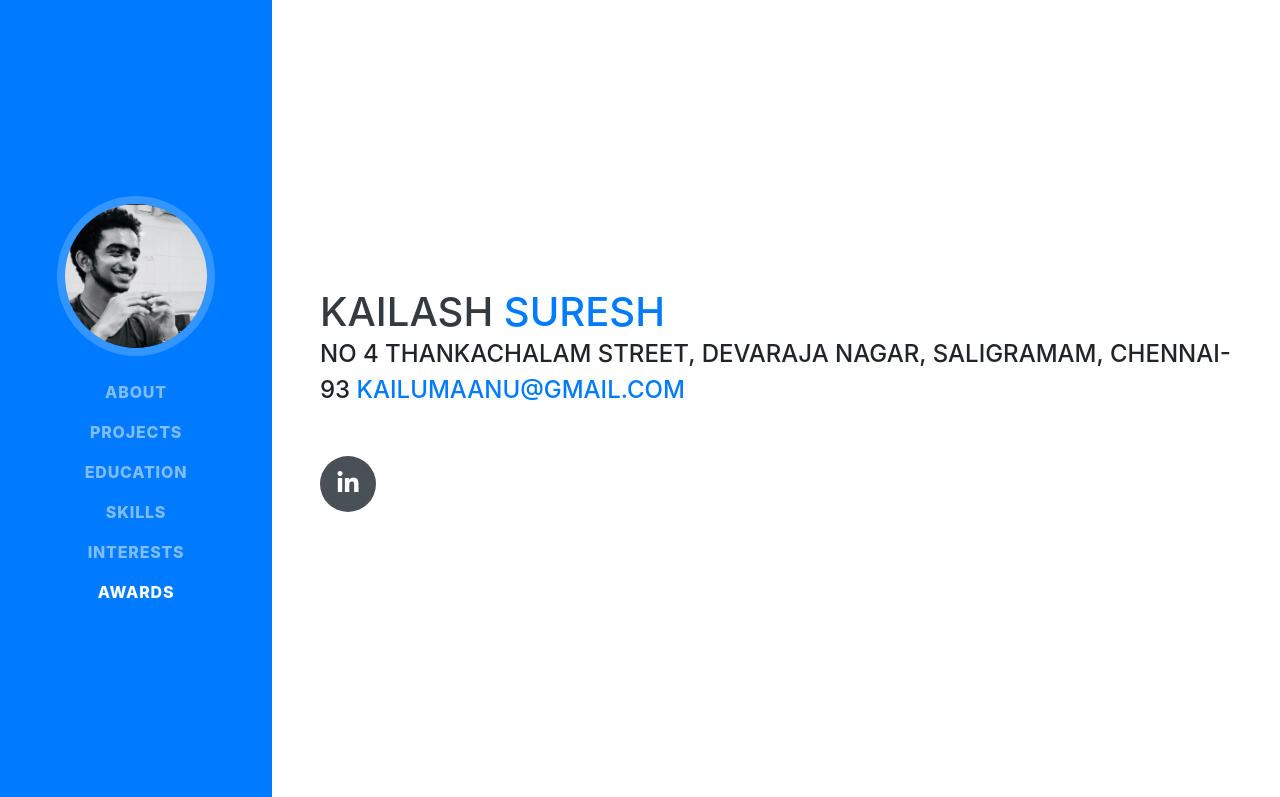
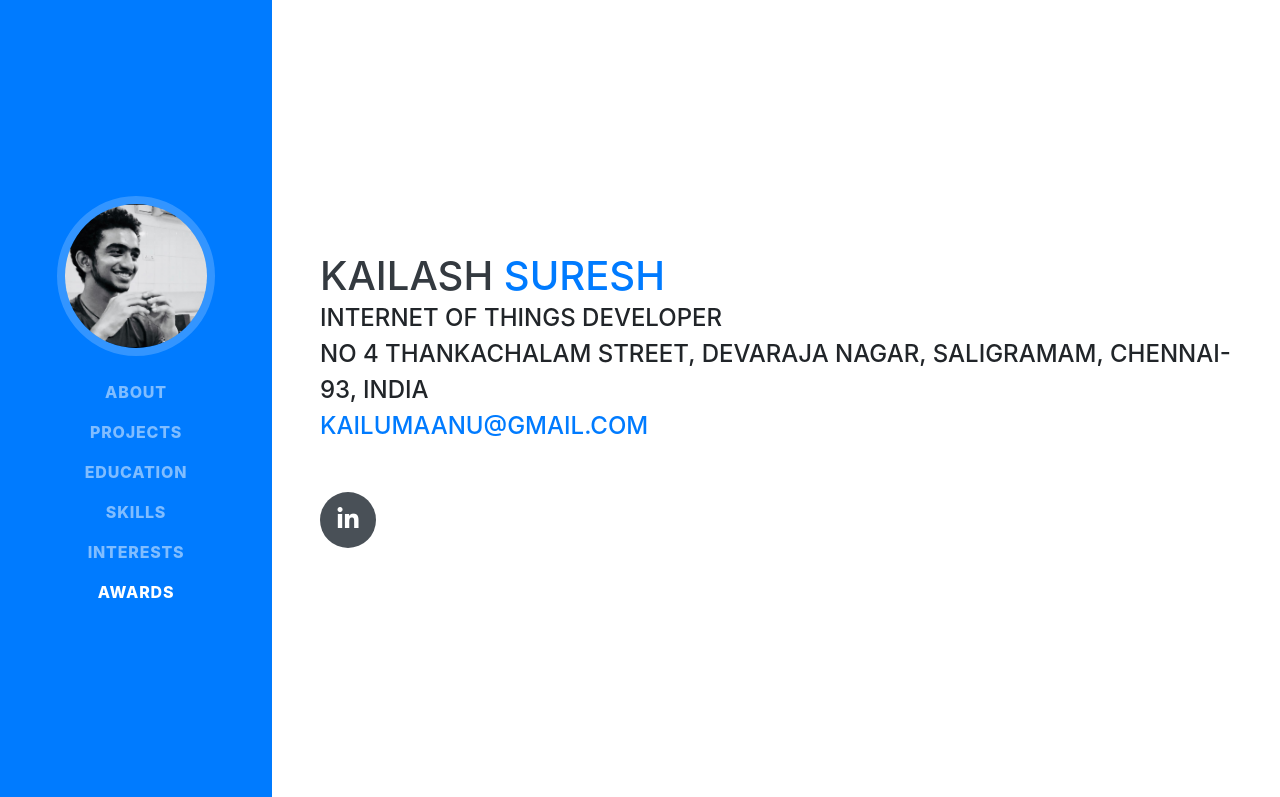
Before and after one commit to kailashsuresh98/kailashsuresh98.github.io, a website with bundled scripts: page index.html in a window 1280 px wide. Shown: the top 797 px of the page. Built offline with nearby package versions, Linux system fonts and the light colour scheme; a web font is replaced by a local one.

Commit message:
7th commit

```diff
--- a/index.html
+++ b/index.html
@@ -67,8 +67,8 @@
         <h1 class="mb-0">Kailash
           <span class="text-primary">Suresh</span>
         </h1>
-        <div class="subheading mb-5">No 4 Thankachalam Street, Devaraja Nagar, Saligramam, Chennai-93
-          <a href="mailto:kailumaanu@gmail.com">kailumaanu@gmail.com</a>
+        <div class="subheading mb-5">Internet Of Things Developer <br>No 4 Thankachalam Street, Devaraja Nagar, Saligramam, Chennai-93, India
+          <br><a href="mailto:kailumaanu@gmail.com">kailumaanu@gmail.com</a>
         </div>
         <p class="lead mb-5"></p>
         <div class="social-icons">
```
